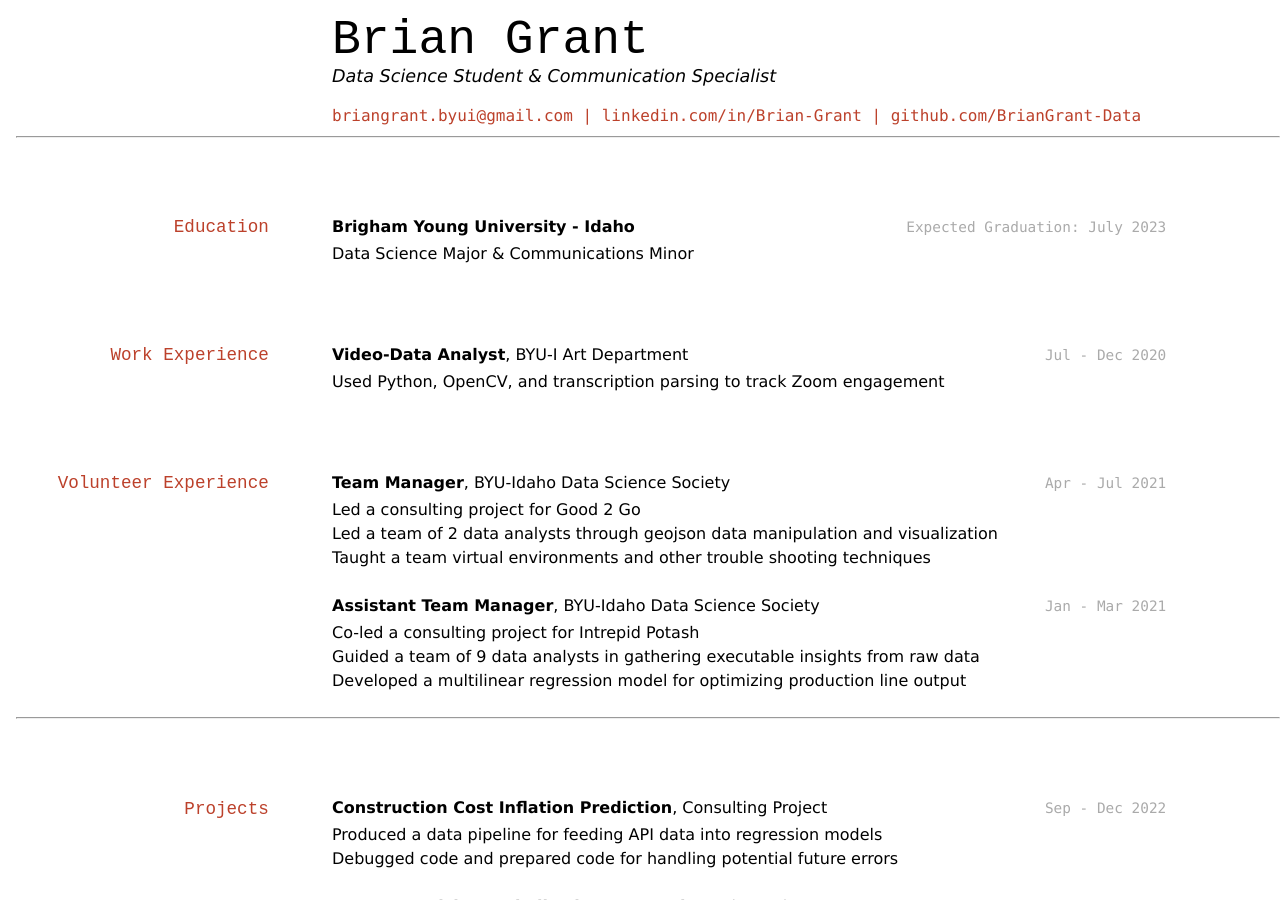
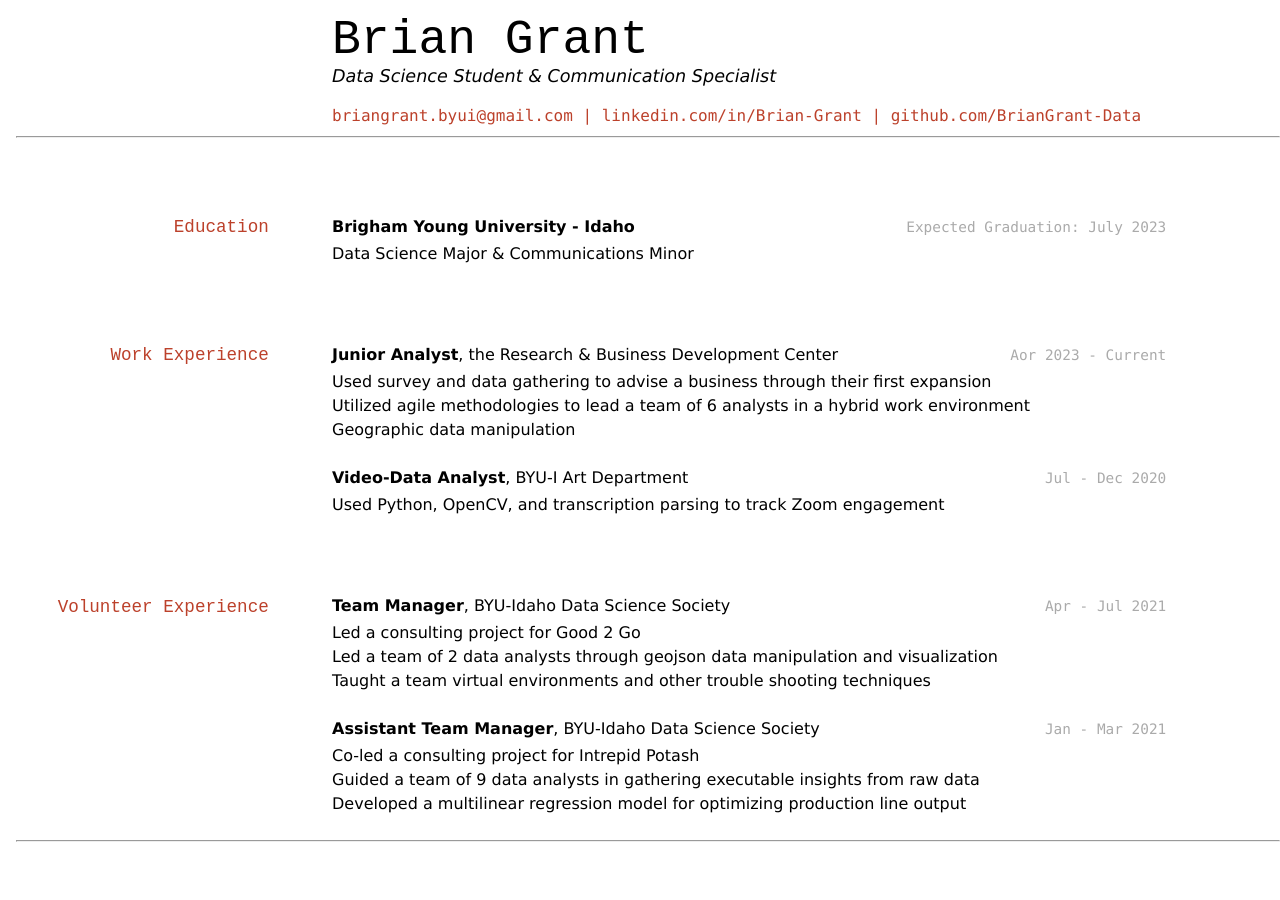
Before and after one commit to BrianGrant-Data/Resume, a Jekyll site: the page built from docs/index_master.md, in a window 1280 px wide and 900 px high. Built offline with Jekyll 4.4.1, drawn with Linux system fonts in a browser that asks for light colours.

Commit message:
Added Junior Analyst, RBDC

```diff
--- a/docs/index_master.md
+++ b/docs/index_master.md
@@ -22,10 +22,18 @@ Data Science Student & Communication Specialist
 __Brigham Young University - Idaho__
 - Data Science Major & Communications Minor
 
+
 ## Work Experience
+`Aor 2023 - Current`
+__Junior Analyst__, the Research & Business Development Center
+- Used survey and data gathering to advise a business through their first expansion
+- Utilized agile methodologies to lead a team of 6 analysts in a hybrid work environment
+- Geographic data manipulation
+
 `Jul - Dec 2020`
 __Video-Data Analyst__, BYU-I Art Department
 - Used Python, OpenCV, and transcription parsing to track Zoom engagement
+
 
 ## Volunteer Experience
 `Apr - Jul 2021`
@@ -56,6 +64,7 @@ __Computer Vision and Filtering Research__, Senior Project
 - Used Tensorflow, MediaPipe, OpenCV to detect faces and display an altered live feed
 - Presented the project at BYU-I's Research and Creative Works Conference
 
+
 ## Courses & Certificates
 __Machine Learning and Data Mining__ - BYU-Idaho
 - Lead a group in predicting sales by deploying a simple dense neural network
```
